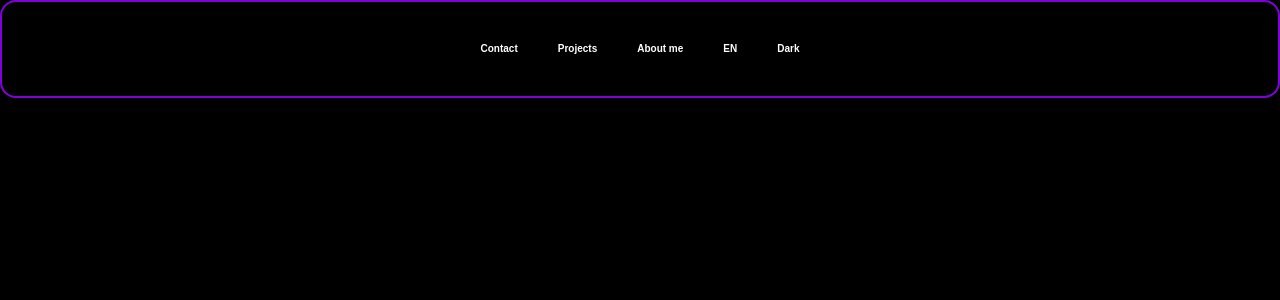
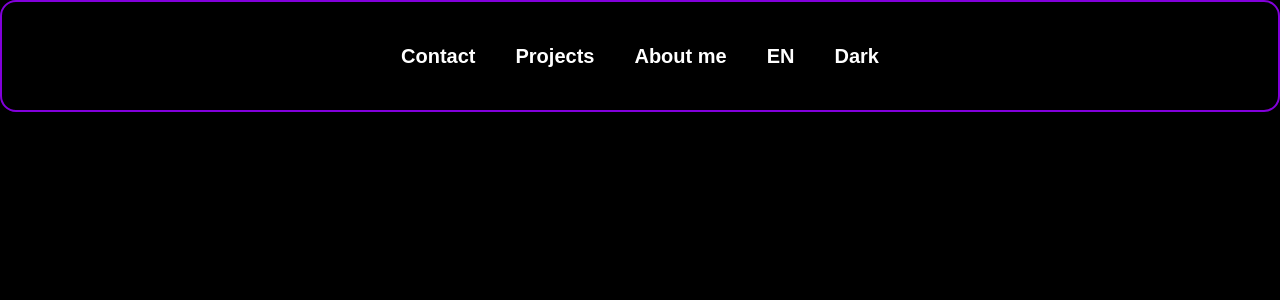
Before and after one commit to Rafael12Ma/Cv, a Next.js app: page /about in a window 1280 px wide. Shown: the top 300 px of the page. Built offline with nearby package versions, Linux system fonts and the light colour scheme.

Commit message:
responsive design

```diff
--- a/components/Navigation/Navigation.jsx
+++ b/components/Navigation/Navigation.jsx
@@ -4,7 +4,7 @@ export default function Navigation() {
   return (
     <>
       <nav
-        className="flex justify-center p-10 md:text-[10px] sm:text-[10px]  border-purple-700 border-2 text-xl
+        className="flex justify-center p-10 xl:text-xl md:text-md sm:text-sm  border-purple-700 border-2 text-xl
         font-semibold rounded-2xl gap-10"
       >
         <Link href="/contact">Contact</Link>
```
